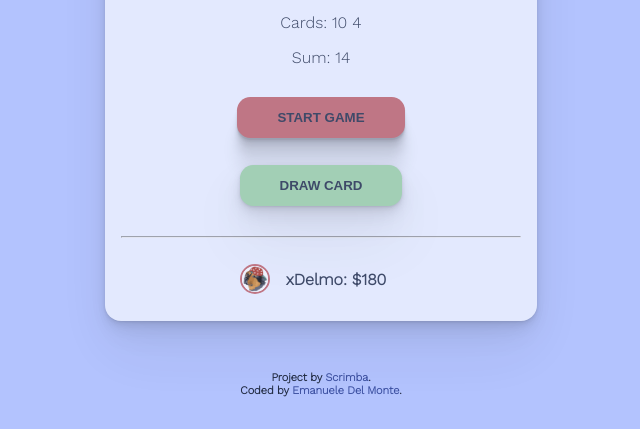
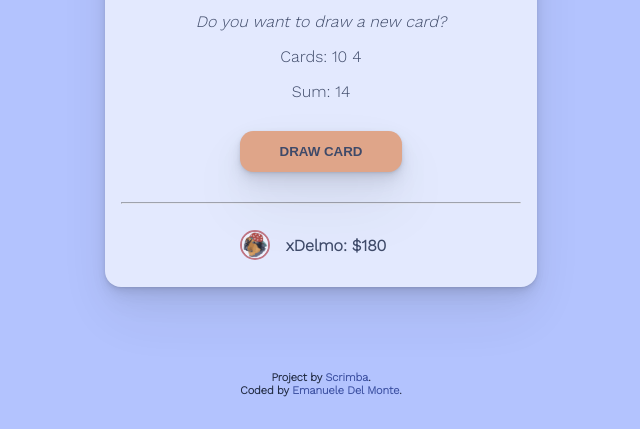
Before and after one commit to xdelmo/blackjack-game, a plain HTML site: page index.html in a window 1280 px wide. Both pictures are taken after a click on the button "START GAME". Shown: the part 461-890 px from the top of the page, without its empty margins (319-959 px from the left). Drawn offline with nearby package versions, Linux system fonts and the light colour scheme.

Commit message:
buttons modified

```diff
--- a/scripts/index.js
+++ b/scripts/index.js
@@ -155,7 +155,7 @@ function displayButtons() {
   } else {
     buttonDrawEL.style.display = "block";
   }
-  if (player.chips < bet) {
+  if (player.chips < bet || isAlive === true) {
     // Change display property to start button hiding when player's chips are not enough
     buttonStartEL.style.display = "none";
   } else {
--- a/styles/index.css
+++ b/styles/index.css
@@ -13,6 +13,7 @@
   --clr-light-green: #9ed3a3;
   --clr-bright-red: #c36367;
   --clr-dark-blue: #222c44;
+  --clr-light-orange: #eb9e6c;
 
   /* Neutral  */
   --clr-light-blue: #b3c3fe;
@@ -112,6 +113,12 @@ footer {
 
 #btn-draw-el {
   display: none;
+  background-color: var(--clr-light-orange);
+}
+
+#btn-draw-el:hover,
+#btn-draw-el:focus {
+  background-color: var(--clr-bright-red);
 }
 
 /* ---------------------- */
```
